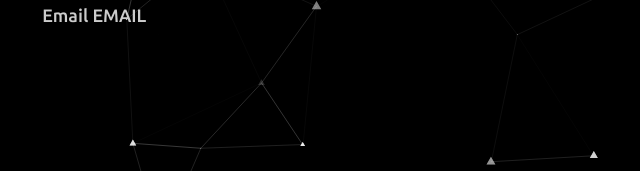
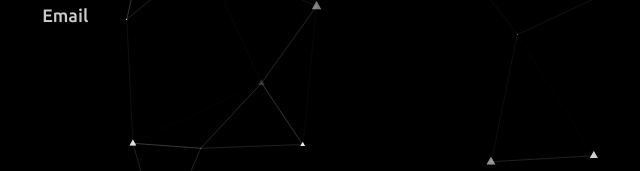
Before and after one commit to NatanaelGM/MyPortfolio, a plain HTML site: page index.html in a window 1280 px wide. Shown: the part 532-703 px from the top of the page, 617-1257 px from the left. Drawn offline with nearby package versions, Linux system fonts and the light colour scheme.

Commit message:
Update index.html

```diff
--- a/index.html
+++ b/index.html
@@ -87,12 +87,13 @@
                 <a href="https://wa.me/+5547988581319" target="_blank">WhatsApp
                 </a>
               </li>
-              <li>
+               <li>
+                 <!--
                 <a href="https://mail.google.com/mail/u/0/#inbox?compose=GTvVlcSDbSRMMXXXcWzqxpflntljXLgQsrqRWZhXQzTlRHhLxVWBbvCdLDQbFhjMWQTHBgncpfQkC"
                   target="_blank">Email
                 </a>
-<!--                 teste -->
-                                <a href='mailto:natanael.gideao@gmail.com'>EMAIL
+                 -->
+                <a href='mailto:natanael.gideao@gmail.com'>Email
               </a>
               </li>
             </ul>
```
